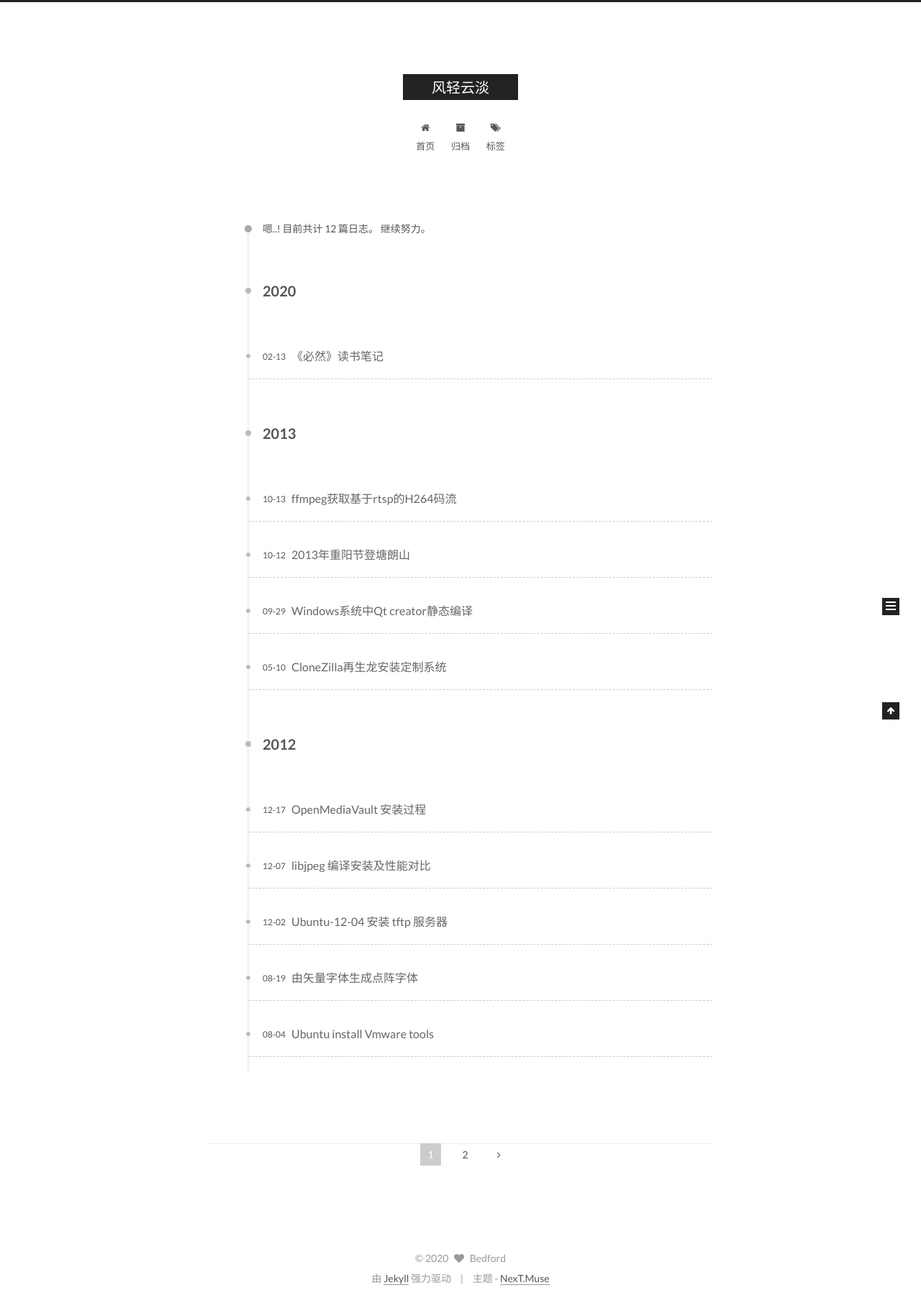
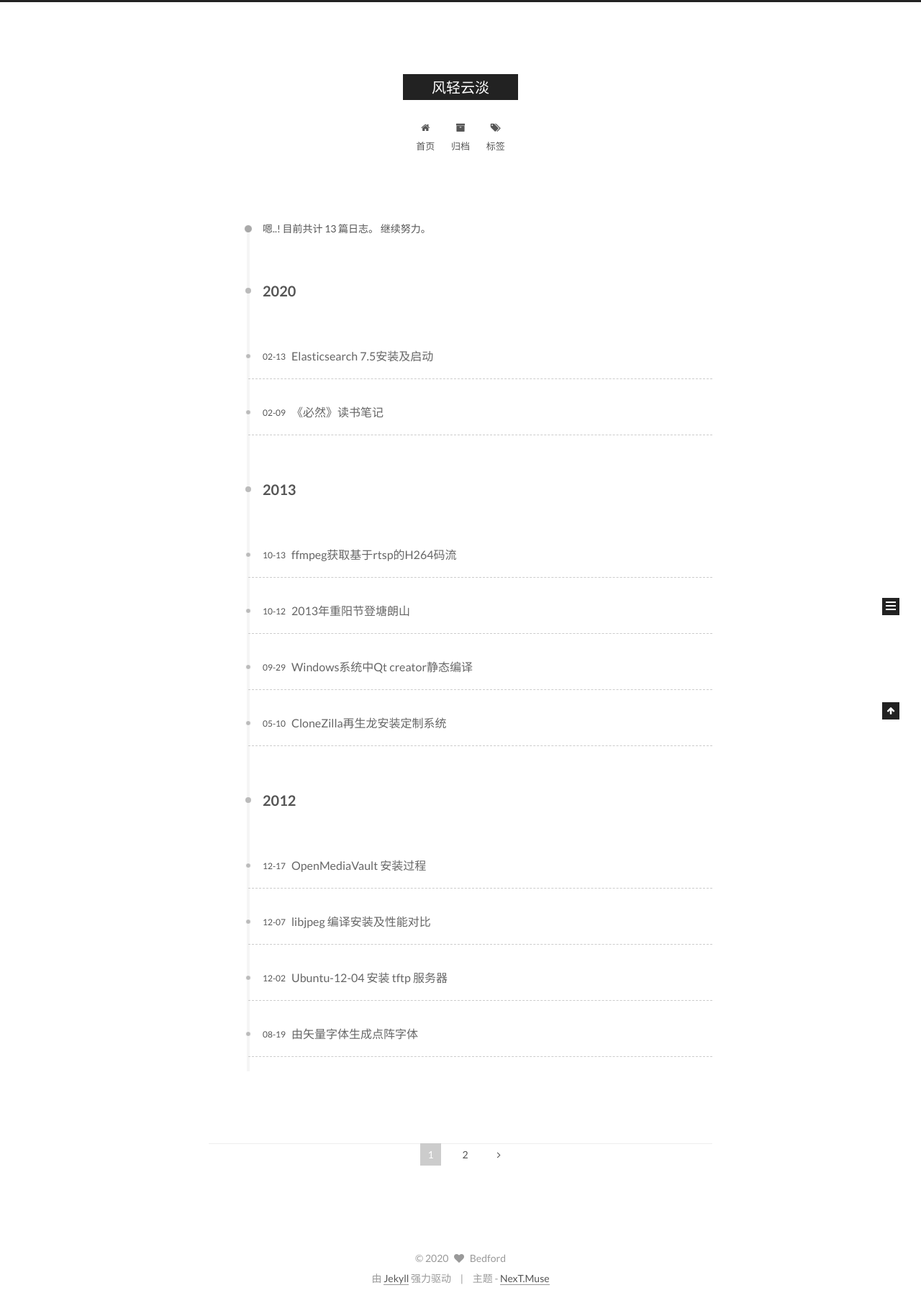
Before and after one commit to bedford/bedford.github.com, a Jekyll site: the page built from archives/index.html, in a window 1280 px wide. Shown: the whole page at 72% size. Built offline with Jekyll 4.4.1, drawn with Linux system fonts in a browser that asks for light colours; comment, search, counter and statistics services are not loaded; some of the changed lines change nothing that is shown.

Commit message:
update - add elasticsearch setup post
 发布Elasticsearch安装和启动的笔记

````diff
--- a/_posts/2020-02-13-bookmark-of-the-inevitable.md
+++ b/_posts/2020-02-09-bookmark-of-the-inevitable.md
@@ -1,6 +1,6 @@
 ---
 title: 《必然》读书笔记
-date: 2020-02-13 15:02:52
+date: 2020-02-09 15:02:52
 category: bookmark
 tags: bookmark
 layout: post
--- /dev/null
+++ b/_posts/2020-02-13-elasticsearch-setup.md
@@ -0,0 +1,187 @@
+---
+title: Elasticsearch 7.5安装及启动
+date: 2020-02-13 21:13:52
+category: Elasticsearch
+tags: Elasticsearch
+layout: post
+
+---
+
+## 环境准备
+
+* Elasticsearch 7.5需要Java 11的环境依赖
+* Elasticsearch 7.5的安装包中，已经打包了一个编译好的OpenJDK（Elasticsearch 7.5.1对应版本是openjdk 13.0.1 2019-10-15）
+* 如需要使用本地的Java（[LTS版本](https://www.oracle.com/technetwork/java/eol-135779.html)），也可以修改JAVA_HOME的环境变量，同时删除安装包中已打包好的JVM目录；或增加ES的Java环境变量，并修改启动脚本
+* 测试环境：腾讯云CVM
+
+## 安装
+
+* 下载安装包并解压
+根据相应的操作系统版本，下载安装包
+
+```sh
+wget https://artifacts.elastic.co/downloads/elasticsearch/elasticsearch-7.5.2-linux-x86_64.tar.gz
+tar -xzf elasticsearch-7.5.2-linux-x86_64.tar.gz
+cd elasticsearch-7.5.2/
+```
+
+* 不修改任何配置，从命令行以非root用户启动Elasticsearch
+
+```sh
+./bin/elasticsearch
+```
+
+* 检查Elasticsearch状态
+
+```sh
+[root@VM_0_6_centos config]# curl http://127.0.0.1:9200
+{
+  "name" : "VM_0_6_centos",
+  "cluster_name" : "elasticsearch",
+  "cluster_uuid" : "n_jjqcOESl6_uviSTeT9sQ",
+  "version" : {
+    "number" : "7.5.1",
+    "build_flavor" : "default",
+    "build_type" : "tar",
+    "build_hash" : "3ae9ac9a93c95bd0cdc054951cf95d88e1e18d96",
+    "build_date" : "2019-12-16T22:57:37.835892Z",
+    "build_snapshot" : false,
+    "lucene_version" : "8.3.0",
+    "minimum_wire_compatibility_version" : "6.8.0",
+    "minimum_index_compatibility_version" : "6.0.0-beta1"
+  },
+  "tagline" : "You Know, for Search"
+}
+```
+
+## 启动常见问题及解决办法
+
+### 以root用户启动报错
+
+```sh
+[root@VM_0_6_centos bin]# ./elasticsearch
+OpenJDK 64-Bit Server VM warning: Option UseConcMarkSweepGC was deprecated in version 9.0 and will likely be removed in a future release.
+[2020-02-13T16:53:41,823][WARN ][o.e.b.ElasticsearchUncaughtExceptionHandler] [VM_0_6_centos] uncaught exception in thread [main]
+org.elasticsearch.bootstrap.StartupException: java.lang.RuntimeException: can not run elasticsearch as root
+ at org.elasticsearch.bootstrap.Elasticsearch.init(Elasticsearch.java:163) ~[elasticsearch-7.5.1.jar:7.5.1]
+ at org.elasticsearch.bootstrap.Elasticsearch.execute(Elasticsearch.java:150) ~[elasticsearch-7.5.1.jar:7.5.1]
+ at org.elasticsearch.cli.EnvironmentAwareCommand.execute(EnvironmentAwareCommand.java:86) ~[elasticsearch-7.5.1.jar:7.5.1]
+ at org.elasticsearch.cli.Command.mainWithoutErrorHandling(Command.java:125) ~[elasticsearch-cli-7.5.1.jar:7.5.1]
+ at org.elasticsearch.cli.Command.main(Command.java:90) ~[elasticsearch-cli-7.5.1.jar:7.5.1]
+ at org.elasticsearch.bootstrap.Elasticsearch.main(Elasticsearch.java:115) ~[elasticsearch-7.5.1.jar:7.5.1]
+ at org.elasticsearch.bootstrap.Elasticsearch.main(Elasticsearch.java:92) ~[elasticsearch-7.5.1.jar:7.5.1]
+Caused by: java.lang.RuntimeException: can not run elasticsearch as root
+ at org.elasticsearch.bootstrap.Bootstrap.initializeNatives(Bootstrap.java:105) ~[elasticsearch-7.5.1.jar:7.5.1]
+ at org.elasticsearch.bootstrap.Bootstrap.setup(Bootstrap.java:172) ~[elasticsearch-7.5.1.jar:7.5.1]
+ at org.elasticsearch.bootstrap.Bootstrap.init(Bootstrap.java:349) ~[elasticsearch-7.5.1.jar:7.5.1]
+ at org.elasticsearch.bootstrap.Elasticsearch.init(Elasticsearch.java:159) ~[elasticsearch-7.5.1.jar:7.5.1]
+ ... 6 more
+```
+
+从上面的报错信息可以看到是以 root 用户启动 elasticsearch 引起的，需要新增一个用户，并把 elasticsearch-7.5.2 目录的权限赋予该用户
+
+```sh
+[root@VM_0_6_centos bin]# adduser elasticsearch
+[root@VM_0_6_centos bin]# passwd elasticsearch
+[root@VM_0_6_centos bin]# cd ../..
+[root@VM_0_6_centos bin]# chown -R elasticsearch elasticsearch-7.5.1
+[root@VM_0_6_centos bin]# chgrp -R elasticsearch elasticsearch-7.5.1
+```
+
+增加完用户后，切换到该用户，并进入到 elasticsearch-7.5.1 目录，再次启动 elasticsearch
+
+### bootstrap checks失败
+
+* 开发环境
+如果在es的配置中没有配置network.host来指定一个可用的IP地址的话，默认情况下，就绑定到localhost上，此时es会认为用户只是在开发环境下使用es，基于开箱即用的原则，虽然es此时也会进行bootstrap checks，来检查用户的配置是否与es设定的安全值相匹配，如下：
+ * 如果匹配，则不会有warnning信息，此时es正常启动；
+ * 如果不匹配，则会有warnning信息，但因为是开发环境，es依然会正常启动；
+* 生产环境
+
+一旦用户配置了network.host来指定一个可用的非loopback地址，那么es就会认为用户此时是在生产环境下启动es，同样会进行检查，但一旦检查不通过，直接会将前面的warnning提升为error，所以此时es会启动失败。
+
+```sh
+ERROR: [2] bootstrap checks failed
+[1]: max file descriptors [4096] for elasticsearch process is too low, increase to at least [65536]
+[2]: max number of threads [1024] for user [elasticsearch] is too low, increase to at least [2048]
+[3]: max virtual memory areas vm.max_map_count [65530] is too low, increase to at least [262144]
+[4]: the default discovery settings are unsuitable for production use; at least one of [discovery.seed_hosts, discovery.seed_providers, cluster.initial_master_nodes] must be configured
+[2020-02-11T22:10:46,068][INFO ][o.e.n.Node ] [VM_0_6_centos] stopping ...
+[2020-02-11T22:10:46,100][INFO ][o.e.n.Node ] [VM_0_6_centos] stopped
+[2020-02-11T22:10:46,101][INFO ][o.e.n.Node ] [VM_0_6_centos] closing ...
+[2020-02-11T22:10:46,140][INFO ][o.e.n.Node ] [VM_0_6_centos] closed
+[2020-02-11T22:10:46,145][INFO ][o.e.x.m.p.NativeController] [VM_0_6_centos] Native controller process has stopped - no new native processes can be started
+```
+
+#### 修改最大文件描述符数量
+
+可通过命令 **ulimit -n** 查看当前的最大文件描述符数量
+
+* 临时修改
+
+```sh
+ulimit -n 65535
+```
+
+* 永久修改
+修改 **/etc/security/limits.conf** 配置
+
+```conf
+* soft nofile 65535
+* hard nofile 65535
+```
+
+#### 修改最大线程数量
+
+可通过命令 **ulimit -u** 查看当前的最大线程数量
+
+* 临时修改
+
+```sh
+ulimit -u 65535
+```
+
+* 永久修改
+修改 **/etc/security/limits.conf** 配置
+
+```conf
+* soft nproc 2048
+* hard nproc 2048
+```
+
+#### 修改最大虚拟内存容量
+
+可通过命令 **sysctl vm.max_map_count** 查看当前的最大线程数量
+
+* 临时修改
+
+```sh
+sysctl -w vm.max_map_count=262144
+```
+
+* 永久修改（重启系统后才生效）
+
+修改 **/etc/sysctl.conf** 配置
+
+```conf
+vm.max_map_count=262144
+```
+
+#### 修改节点中的配置文件
+
+* discovery.seed_hosts
+
+> 如果要在其他主机上形成包含节点的群集，则必须使用discovery.seed_hosts设置提供群集中其他节点的列表，这些节点符合主要条件且可能是实时且可联系的，以便为发现过程设定种子。 此设置通常应包含群集中所有符合主节点的节点的地址。 此设置包含主机数组或逗号分隔的字符串。 每个值应采用host：port或host的形式（其中port默认为设置transport.profiles.default.port，如果未设置则返回transport.port）。 请注意，必须将IPv6主机置于括号内。 此设置的默认值为127.0.0.1，[:: 1]。
+
+IPv6的回环地址是 **0:0:0:0:0:0:0:1**，简写成 **::1**。 IPv4的回环地址是 **127.0.0.1** 。针对单机的应用，可以使用默认的配置 **["127.0.0.1", "[::1]"]** ，针对生产环境，根据实际的主机IP和端口来配置。
+
+* cluster.initial_master_nodes
+
+> 在生产模式下启动全新集群时，必须明确列出符合条件的节点的名称或IP地址，这些节点的投票应在第一次选举中计算。 使用cluster.initial_master_nodes设置设置此列表
+
+## 参考
+1. [Elasticsearch官方安装说明](https://www.elastic.co/guide/en/elasticsearch/reference/current/setup.html)
+2. [Elasticsearch官方安装说明-重要配置](https://www.elastic.co/guide/en/elasticsearch/reference/7.0/discovery-settings.html)
+3. [IPv6详解](https://www.cnblogs.com/qiangupc/p/4090122.html)
+4. [Elasticsearch 7.x 生产配置](https://blog.csdn.net/chengyuqiang/article/details/89841544)
+5. [Elasticsearch 启动分析与问题解决 -bootstrap](https://blog.51cto.com/xpleaf/2327317)
````
